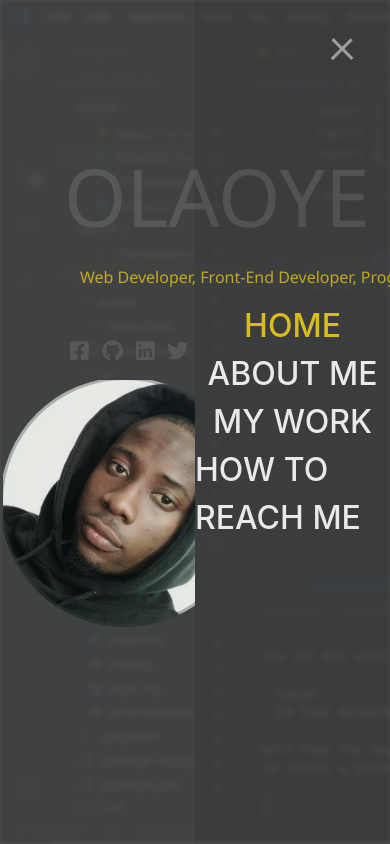
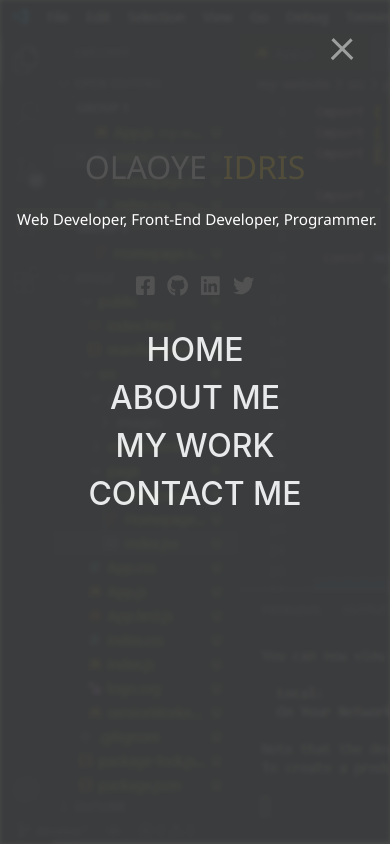
Before and after one commit to Joggz/Joggz, a React (Create React App) app in the folder my-website/: page / in a window 390 px wide. Both pictures are taken after a click on the element 341 px from the left and 47 px from the top of the page. Built offline with nearby package versions, Linux system fonts and the light colour scheme; the HTML template or start-up script is replaced by a standard one.

Commit message:
add mobile view for the homepage and menu-overlay: - text color change depending on the $primary-color value

```diff
--- /dev/null
+++ b/my-website/src/component/Header/_media.scss
@@ -0,0 +1,20 @@
+// @media query mixins
+
+// for-phones-only
+@mixin mediaSm() {
+    @media screen and (max-width: 500px){
+        @content
+    }
+};
+// for -tabs-only
+@mixin mediaMed() {
+    @media screen and (max-width: 500px){
+        @content
+    }
+};
+// for-large-screens
+@mixin mediaLg() {
+    @media screen and (min-width: 769) and (max-width: 1170px){
+        @content
+    }
+}
--- a/my-website/src/component/Header/_menu.scss
+++ b/my-website/src/component/Header/_menu.scss
@@ -1,4 +1,5 @@
 @import '../../page/Homepage/config';
+@import '../../component/Header/_media';
 
 .menu-btn {
   position: absolute;
@@ -13,7 +14,7 @@
     width: 28px;
     height: 3px;
     margin-bottom: 5px;
-    background: white;
+    background: set-text-color($primary-color) ;
     @include easeOut()
   }
 
@@ -71,21 +72,18 @@
 
     .nav-item {
       // slides in list from left
-      transform: translate3d(700px,0,0);
+      transform: translate3d(700px, 0, 0);
       @include easeOut;
 
       &.show {
-        transform: translate3d(0,0,0);
+        transform: translate3d(0, 0, 0);
       }
 
-      &.current > .item {
-        color: $secondary-color;
-      }
     }
 
     .item {
 
-      color: white;
+      color: set-text-color($primary-color);
       text-decoration: none;
       list-style: none;
       line-height: 1.5;
@@ -96,18 +94,21 @@
       @include easeOut;
 
 
-      transform: translate3d(600px, 0,0);
+      transform: translate3d(600px, 0, 0);
 
       &:hover {
         color: $secondary-color;
+        @include easeOut;
       }
     }
 
     &.show {
       transform: translate3d(0, 0, 0);
     }
-    // Delay for each items (1s)
+
+    // Delay for each item befor sliding in (1s)
   }
+
   @for $x from 1 through 4 {
     .nav-item:nth-child(#{$x}) {
       transition-delay: $x * 0.1s;
@@ -144,3 +145,22 @@
     }
   }
 }
+
+@include mediaMed() {
+ .menu{
+
+  .display-pic{
+    display: none;
+  }
+  .menu-nav{
+    width: 100vw;
+    transform: translate3d(-100%, 0 ,0);
+
+    &.show {
+      transform: translate3d(0,0,0);
+      @include easeOut;
+
+    }
+  }
+ }
+}
--- a/my-website/src/component/Header/index.jsx
+++ b/my-website/src/component/Header/index.jsx
@@ -1,8 +1,8 @@
 import React from 'react';
 
 import { Link } from 'react-router-dom';
-import ReactDOM from 'react-dom';
-import { Route } from 'react-router-dom';
+
+
 
 import './header.scss';
 
@@ -51,16 +51,16 @@ class Header extends React.Component{
         </div>
         <ul className={`${showClass.join(' ')} menu-nav`}>
           <li className={`${showClass.join(' ')} nav-item current`}>
-            <Link className='item' to=''>Home</Link>
+            <Link className='item' to='/'>Home</Link>
           </li>
           <li className={`${showClass.join(' ')} nav-item`}>
-            <Link className='item' to=''>About Me</Link>
+            <Link className='item' to='/about'>About Me</Link>
           </li>
           <li className={`${showClass.join(' ')} nav-item`}>
-            <Link className='item' to=''>My Work</Link>
+            <Link className='item' to='/work'>My Work</Link>
           </li>
           <li className={`${showClass.join(' ')} nav-item`}>
-            <Link className='item' to=''>How to reach me</Link>
+            <Link className='item' to='/contact'>Contact Me</Link>
           </li>
         </ul>
       </nav>
--- a/my-website/src/page/Homepage/Homepage.scss
+++ b/my-website/src/page/Homepage/Homepage.scss
@@ -1,60 +1,87 @@
 @import './config';
+@import '../../component/Header/_media';
+
 .main {
   font-family: 'Segoe UI', Tahoma, Geneva, Verdana, sans-serif;
-    max-height: 100vh;
+  height: 100vh;
+  // background: $primary-color;
+  // height: 100%;
+  color: set-text-color($primary-color);
 
   @include bg-img();
 
   .info {
-    color: white;
+    // color: white;
     overflow: hidden;
     padding: 4rem;
-    z-index: 2;
+    // z-index: 2;
 
-    .lg-text{
-        font-weight: 300;
+    .lg-text {
+      font-weight: 400;
       font-size: 5rem;
       margin-top: 10vh;
-        z-index: 1;
+      // z-index: 1;
+      // width: 85%;
+      // margin: 4rem auto;
+      // background: red;
 
-     .sec-text{
+
+      .sec-text {
         color: $secondary-color;
-       padding-left: 1.5rem;
+        padding-left: 1rem;
       }
+
+    }
+
+    .sm-text {
+      margin: 2rem 0;
+      // padding: 0.2rem 1rem;
+      // font-weight: 400;
+      width: 70vw;
+      background: rgba(lighten($primary-color, 2), 0.2);
+      border-right: 3px solid rgba($secondary-color, .75);
+      white-space: nowrap;
+      overflow: hidden;
+      transform: translateY(-50%);
+      // color: green;
+    }
+
+    .anim-typewriter {
+      animation: typewriter 4s steps(50) 1s 1 normal both,
+        blinkTextCursor 500ms steps(44) infinite normal;
+      //  color:rgba($secondary-color,.75);
+
 
 
     }
-    .sm-text {
-      margin:2rem 0;
-      padding: 0.2rem 1rem;
-      font-weight: 400;
-      width: 35rem;
-      background: rgba(lighten($primary-color, 2),0.2);
-      border-right: 3px solid rgba($secondary-color,.75);
-      white-space: nowrap;
-      overflow: hidden;
-      transform: translateY(-50%);
-    }
-    .anim-typewriter{
-      animation: typewriter 4s steps(50) 1s 1 normal both,
-                 blinkTextCursor 500ms steps(44) infinite normal;
-                 color:rgba($secondary-color,.75)
+
+    @keyframes typewriter {
+
+      from {
+        width: 4em;
       }
 
-    @keyframes typewriter{
-      from{width: 0;}
-      to{width: 24em;}
+      to {
+        width: 24em;
+      }
 
     }
-    @keyframes blinkTextCursor{
-      from{border-right-color: rgba($primary-color,.75);}
-      to{border-right-color: transparent;}
+
+    @keyframes blinkTextCursor {
+      from {
+        border-right-color: rgba($primary-color, .75);
       }
 
-    .icons{
+      to {
+        border-right-color: transparent;
+      }
+    }
+
+    .icons {
       margin-bottom: 0.5rem;
-      .link{
-        color: white;
+
+      .link {
+        color: set-text-color($primary-color);
         padding: 0.4rem;
 
         &:hover {
@@ -65,3 +92,33 @@
     }
   }
 }
+
+@include mediaMed() {
+  .main {
+    text-align: center;
+    align-items: center;
+
+
+
+    .lg-text {
+      font-size: 2rem !important;
+      font-weight: 300 !important;
+      // width: 85%;
+
+      margin: auto;
+
+      // &.sec-text {
+
+      // }
+    }
+    .sm-text {
+      margin: 2rem -7rem 2rem -3rem !important;
+      width: 100vw;
+      text-align: center;
+      font-size: 0.95rem;
+      // color: rgba($secondary-color, .75);
+      overflow: hidden;
+    }
+
+  }
+}
--- a/my-website/src/page/Homepage/config.scss
+++ b/my-website/src/page/Homepage/config.scss
@@ -1,14 +1,17 @@
+@import '../../component/Header/_media';
+
 $primary-color: #444;
 $secondary-color: #eece1a;
 $show-image: true;
 $homepage-image: url(../../assest/images/homepage.png);
-$background-opacity: 0.4;
+$background-opacity: 0.45;
 $dp:url(../../assest/images/dp2.jpeg);
 
 @mixin easeOut() {
     transition: all 0.5s ease-out;
 }
 
+// sets background and overlay
 @mixin bg-img() {
     @if $show-image {
         .bg-img {
@@ -21,10 +24,10 @@ $dp:url(../../assest/images/dp2.jpeg);
             right: 0;
             width: 100vw;
             height: 100vh;
-            z-index: -999;
+            z-index: -9;
 
         }
-
+// sets overlay
         &:after {
             content: '';
             position: absolute;
@@ -37,3 +40,12 @@ $dp:url(../../assest/images/dp2.jpeg);
         }
     }
 }
+
+// set text colour depending on the lightness of the $primary-color
+@function set-text-color($color){
+  @if(lightness($color) > 40){
+    @return #000;
+  } @else {
+      @return #fff;
+  }
+}
```
Lines whose indentation alone changed are shown as unchanged.
